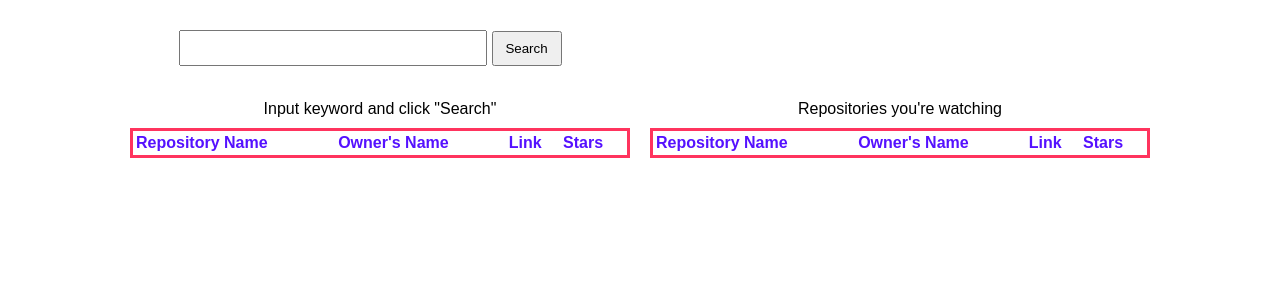
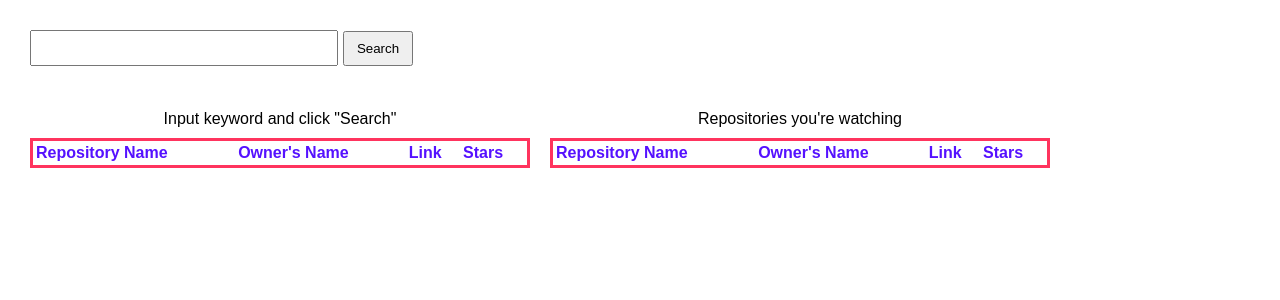
Before and after one commit to BlondeNamazu/GithubSearch, a React (Create React App) app: page / in a window 1280 px wide. Shown: the top 300 px of the page. Built offline with nearby package versions, Linux system fonts and the light colour scheme; no server answers; what flux would draw is missing.

Commit message:
aligned UI parts

```diff
--- a/src/App.css
+++ b/src/App.css
@@ -1,5 +1,26 @@
 .App {
   text-align: center;
+}
+div#root {
+  -webkit-justify-content: center;
+  justify-content: center;
+  -webkit-align-items: stretch;
+  align-items: stretch;
+  text-align: center;
+}
+div#parent {
+  display: -webkit-flex;
+  display: flex;
+  -webkit-justify-content: flex-start;
+  justify-content: flex-start;
+  -webkit-align-items: stretch;
+  align-items: stretch;
+  text-align: center;
+  height: 600px;
+  width: 1100px;
+  margin-left: 20px;
+  margin-right: 20px;
+  margin-top: 0px;
 }
 
 div#rightChild {
@@ -7,22 +28,22 @@ div#rightChild {
 }
 div#leftChild {
   display: inline-block;
-  /*overflow: scroll;*/
-}
-div#form {
-  display: inline-block;
 }
 div#formParent {
   display: -webkit-flex;
   display: flex;
-  -webkit-justify-content: center;
-  justify-content: center;
+  -webkit-justify-content: flex-start;
+  justify-content: flex-start;
   -webkit-align-items: stretch;
   align-items: stretch;
   text-align: center;
-  height: 50px;
-  width: 700px;
+  height: 80px;
+  width: 1100px;
   margin: 20px;
+  margin-bottom: 0px;
+}
+div#form {
+  display: inline-block;
 }
 
 tr {
@@ -36,17 +57,6 @@ td {
   overflow: hidden;
 }
 
-div#parent {
-  display: -webkit-flex;
-  display: flex;
-  -webkit-justify-content: center;
-  justify-content: center;
-  -webkit-align-items: stretch;
-  align-items: stretch;
-  text-align: center;
-  height: 600px;
-  margin: 20px;
-}
 
 .ResultDisplay {
   margin: 10px;
--- a/src/App.js
+++ b/src/App.js
@@ -63,7 +63,7 @@ class App extends Component {
   }
   render () {
     return (
-      <div>
+      <div id="root">
         <div id="formParent">
           <div id="form">
             <TestForm />
```
